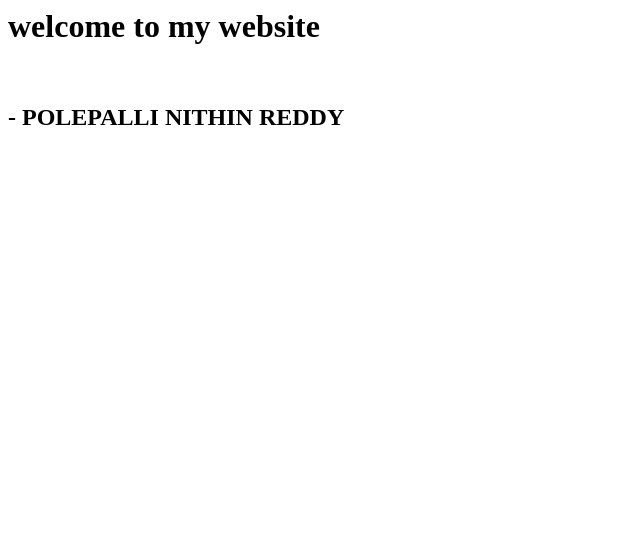
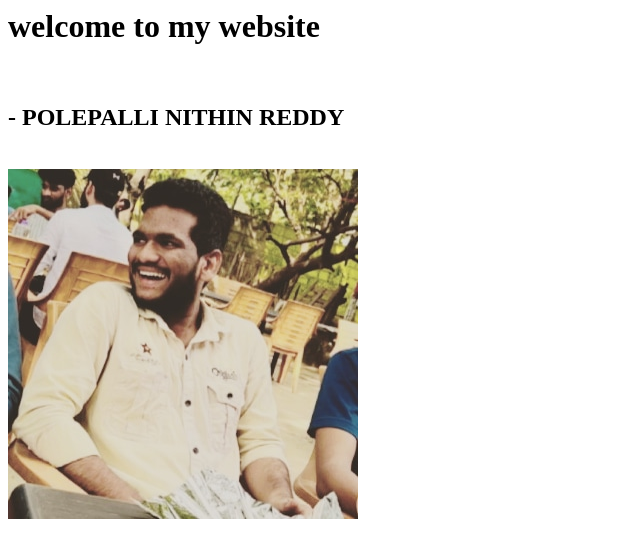
Before and after one commit to Nithin-re/nithinp, a plain HTML site: page index.html in a window 1280 px wide. Shown: the whole page, without its empty margins (0-640 px from the left). Drawn offline with Linux system fonts and the light colour scheme.

Commit message:
index.html

```diff
--- a/index.html
+++ b/index.html
@@ -6,5 +6,7 @@
     <h1> welcome to my website </h1>
     <br />
     <h2> - POLEPALLI NITHIN REDDY </h2>
+     <br />
+    <img src="IMG_20230203_174337_771.jpg" />
   </body>
 </html>
```
